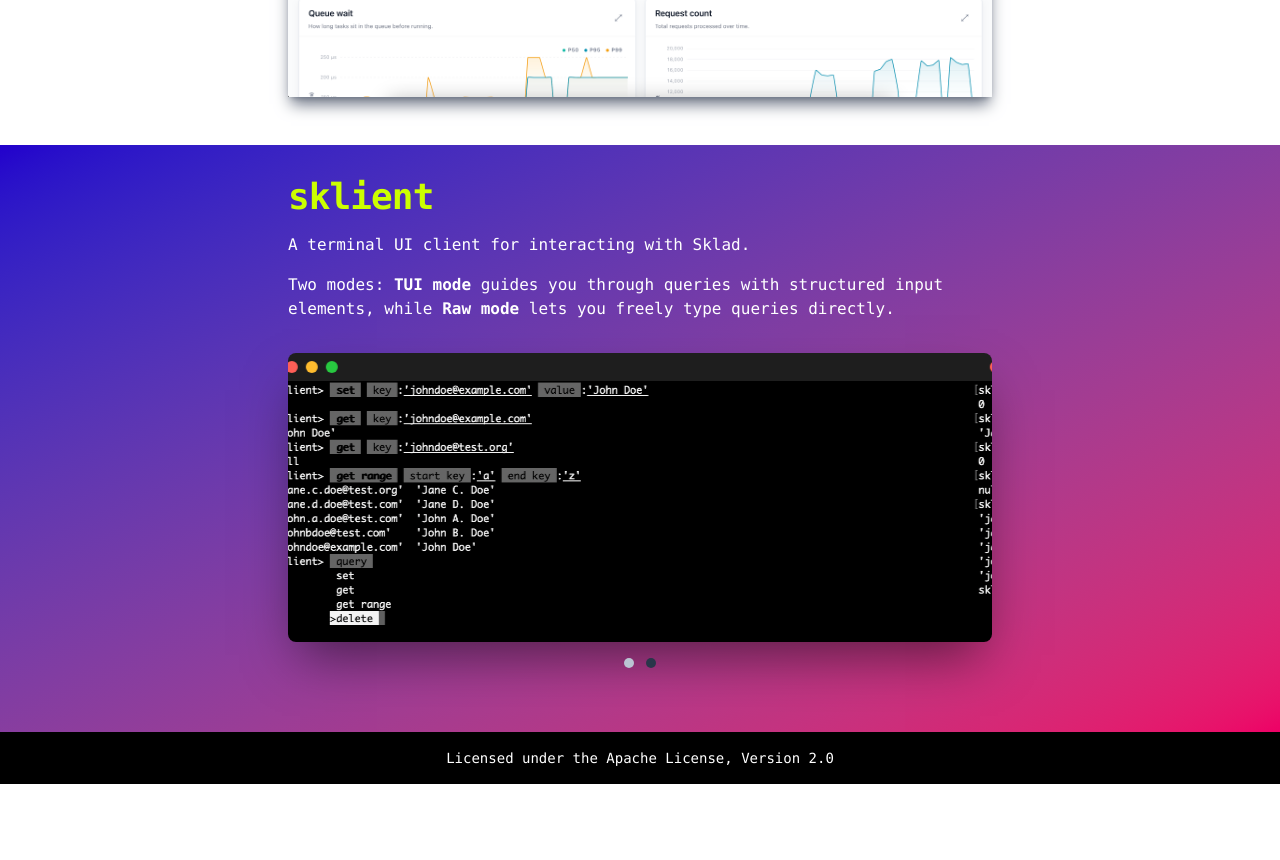
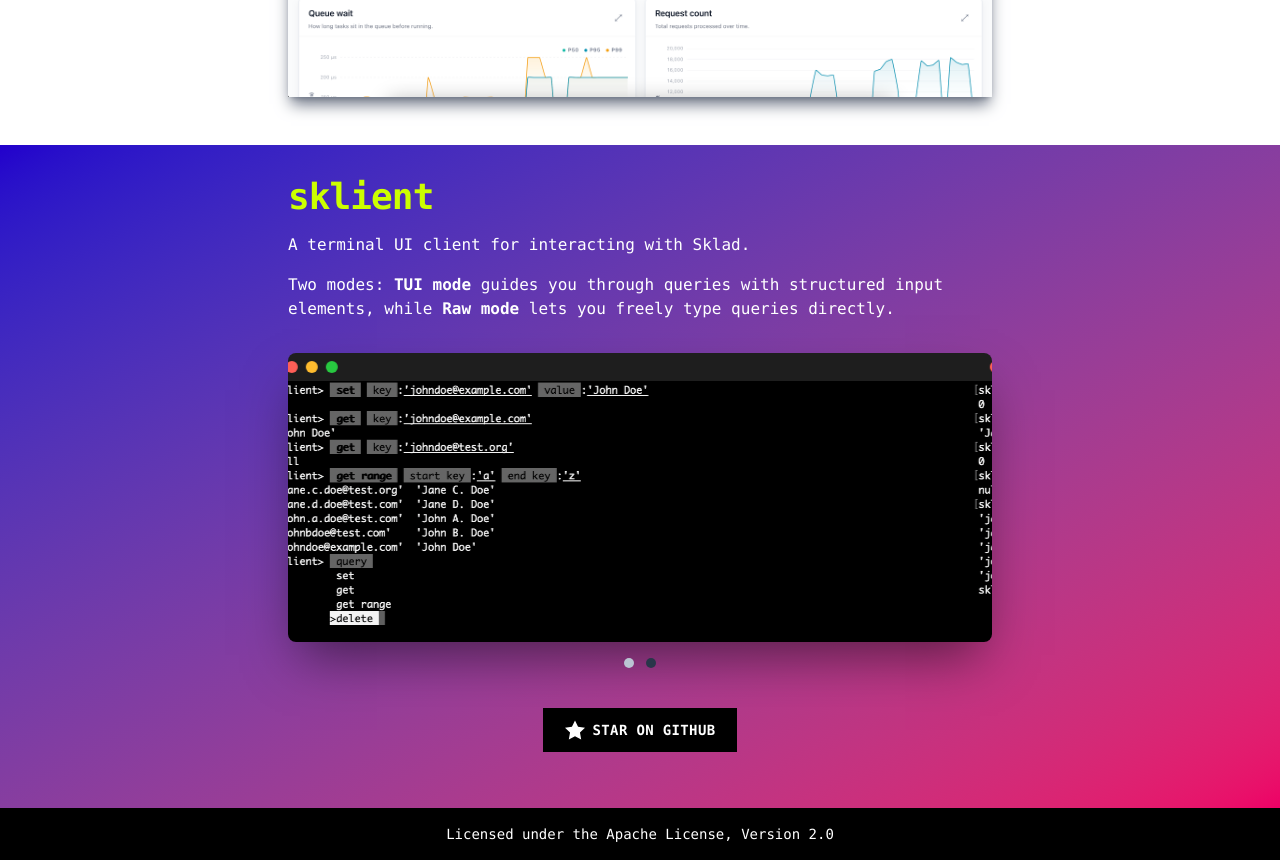
Before and after one commit to sklad-dev/sklad-dev.github.io, a Svelte app: page / in a window 1280 px wide. Shown: the part 1767-2627 px from the top of the page. Before the commit the page ends 2551 px from the top, so only its background shows below. Built offline with nearby package versions, Linux system fonts and the light colour scheme.

Commit message:
Add star on github CTA

```diff
--- a/src/App.svelte
+++ b/src/App.svelte
@@ -6,6 +6,7 @@
   import FeatureCard from './lib/FeatureCard.svelte';
   import Carousel from './lib/Carousel.svelte';
   import TerminalWindowFrame from './lib/TerminalWindowFrame.svelte';
+  import GithubButton from './lib/GithubButton.svelte';
 </script>
 
 <div class="w-full text-slate-900 font-mono antialiased">
@@ -74,7 +75,7 @@
     <ImageContainer imageLink="./src/assets/metrics-dashboard.png" />
   </div>
   <div class="w-full flex flex-col items-center pt-8 pb-12 bg-linear-to-br from-[#2200cc] to-[#ee0066] text-white">
-    <div class="w-full md:max-w-3xl">
+    <div class="w-full flex flex-col items-center md:max-w-3xl">
       <Paragraph class="text-3xl md:text-4xl font-semibold tracking-tight">
         <span class="text-[#ccff00]">sklient</span>
       </Paragraph>
@@ -94,6 +95,7 @@
           </TerminalWindowFrame>
         </Carousel>
       </div>
+      <GithubButton class="px-8 mt-6 mb-2" />
     </div>
   </div>
   <footer class="w-full py-4 flex flex-col items-center gap-2 bg-black text-white">
--- /dev/null
+++ b/src/lib/GithubButton.svelte
@@ -0,0 +1,15 @@
+<script>
+  let { class: className = '' } = $props();
+</script>
+
+<div class="{className}">
+  <a href="https://github.com/sklad-dev/Sklad"
+     target="_blank"
+     rel="noopener noreferrer"
+     class="inline-flex items-center gap-2 bg-black text-white px-5 py-2.5 font-bold uppercase tracking-wide text-sm hover:bg-gray-800 transition-colors w-fit border-2 border-black">
+    <svg xmlns="http://www.w3.org/2000/svg" width="20" height="20" fill="currentColor" viewBox="0 0 24 24">
+      <path d="M12 .587l3.668 7.568 8.332 1.151-6.064 5.828 1.48 8.279-7.416-3.967-7.417 3.967 1.481-8.279-6.064-5.828 8.332-1.151z"/>
+    </svg>
+    Star on GitHub
+  </a>
+</div>
```
